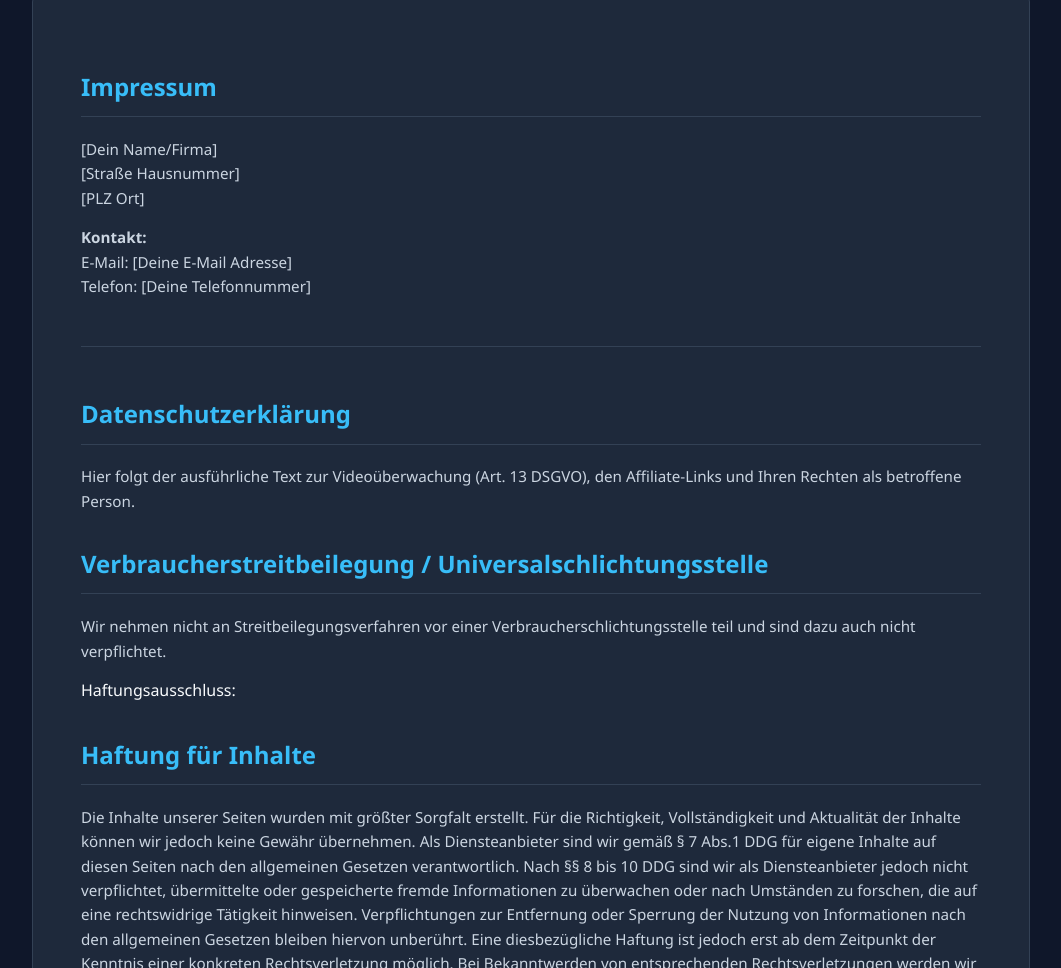
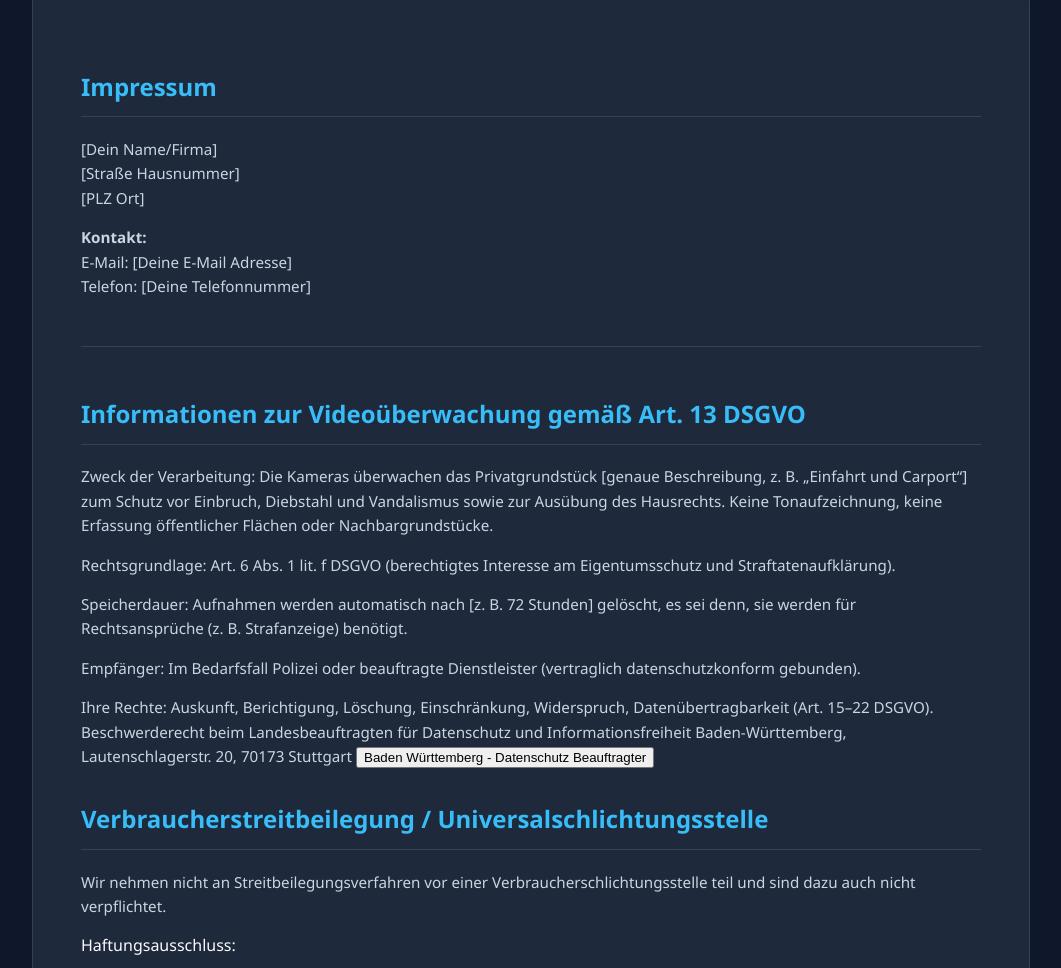
Before and after one commit to Beastnet666/DGSVO, a plain HTML site: page impressum.html in a window 1280 px wide. Shown: the part 401-1369 px from the top of the page, without its empty margins (109-1170 px from the left). Drawn offline with Linux system fonts and the light colour scheme.

Commit message:
Update impressum.html

```diff
--- a/impressum.html
+++ b/impressum.html
@@ -42,8 +42,12 @@
 
             <hr class="legal-divider">
 
-            <h2>Datenschutzerklärung</h2>
-            <p>Hier folgt der ausführliche Text zur Videoüberwachung (Art. 13 DSGVO), den Affiliate-Links und Ihren Rechten als betroffene Person.</p>
+            <h2>Informationen zur Videoüberwachung gemäß Art. 13 DSGVO</h2>
+            <p>Zweck der Verarbeitung: Die Kameras überwachen das Privatgrundstück [genaue Beschreibung, z. B. „Einfahrt und Carport“] zum Schutz vor Einbruch, Diebstahl und Vandalismus sowie zur Ausübung des Hausrechts. Keine Tonaufzeichnung, keine Erfassung öffentlicher Flächen oder Nachbargrundstücke.</p>
+            <p>Rechtsgrundlage: Art. 6 Abs. 1 lit. f DSGVO (berechtigtes Interesse am Eigentumsschutz und Straftatenaufklärung).</p>
+            <p>Speicherdauer: Aufnahmen werden automatisch nach [z. B. 72 Stunden] gelöscht, es sei denn, sie werden für Rechtsansprüche (z. B. Strafanzeige) benötigt.</p>
+            <p>Empfänger: Im Bedarfsfall Polizei oder beauftragte Dienstleister (vertraglich datenschutzkonform gebunden).</p>
+            <p>Ihre Rechte: Auskunft, Berichtigung, Löschung, Einschränkung, Widerspruch, Datenübertragbarkeit (Art. 15–22 DSGVO). Beschwerderecht beim Landesbeauftragten für Datenschutz und Informationsfreiheit Baden-Württemberg, Lautenschlagerstr. 20, 70173 Stuttgart <button class="click-btn" data-url="https://www.baden-wuerttemberg.datenschutz.de">Baden Württemberg - Datenschutz Beauftragter</button></p>
             <h2>Verbraucherstreitbeilegung / Universalschlichtungsstelle</h2>
             <p>Wir nehmen nicht an Streitbeilegungsverfahren vor einer Verbraucherschlichtungsstelle teil und sind dazu auch nicht verpflichtet.</p
             <h2>Haftungsausschluss: </h2>
```
